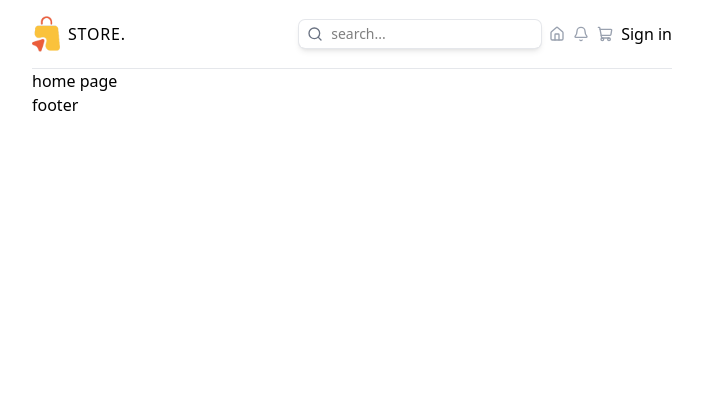
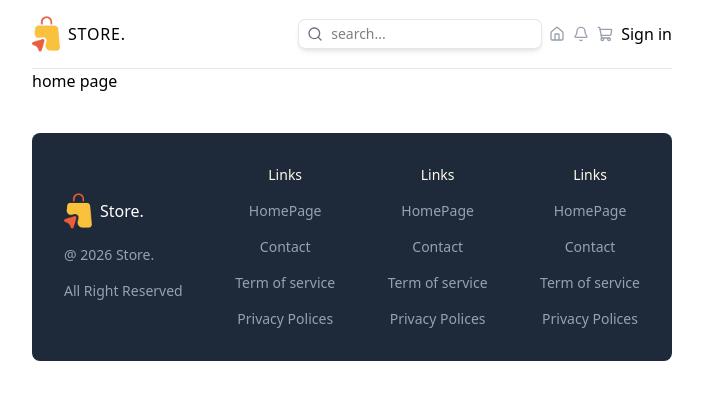
Before and after one commit to ChamlingUttam/client, a Next.js app: page / in a window 1280 px wide. Shown: the top 400 px of the page, without its empty margins (288-991 px from the left). Built offline with nearby package versions, Linux system fonts and the light colour scheme.

Commit message:
implement the footer section

```diff
--- a/app/components/Fotter.tsx
+++ b/app/components/Fotter.tsx
@@ -1,9 +1,44 @@
+import Image from 'next/image'
+import Link from 'next/link'
 import React from 'react'
 
 const Fotter = () => {
   return (
-    <div>
-      footer
+    <div className='flex flex-col items-center md:justify-between gap-8 md:gap-0  md:flex-row bg-gray-800 text-white w-full p-8 mt-10 rounded-lg'>
+      <div className='flex flex-col items-center md:items-start gap-4'>
+        <Link href={"/"} className='flex items-center' >
+        <Image src="/logo.png" width={36} height={36} alt='logo'/>
+        <p className='hidden md:block text-md font-medium text-white'>Store.</p>
+        </Link>
+        <p className='text-gray-400 text-sm '>@ 2026 Store.</p>
+        <p className='text-gray-400 text-sm '>All Right Reserved</p>
+
+      </div>
+
+      <div className='flex flex-col gap-4 text-sm text-gray-400 items-center '>
+        <p className='text-sm text-amber-50'>Links</p>
+        <Link href={"/"}>HomePage</Link>
+        <Link href={"/"}>Contact</Link>
+        <Link href={"/"}>Term of service</Link>
+        <Link href={"/"}>Privacy Polices</Link>
+      </div>
+
+       <div className='flex flex-col  gap-4 text-sm text-gray-400 items-center '>
+        <p className='text-sm text-amber-50'>Links</p>
+        <Link href={"/"}>HomePage</Link>
+        <Link href={"/"}>Contact</Link>
+        <Link href={"/"}>Term of service</Link>
+        <Link href={"/"}>Privacy Polices</Link>
+      </div>
+
+       <div className='flex flex-col  gap-4 text-sm text-gray-400 items-center '>
+        <p className='text-sm text-amber-50'>Links</p>
+        <Link href={"/"}>HomePage</Link>
+        <Link href={"/"}>Contact</Link>
+        <Link href={"/"}>Term of service</Link>
+        <Link href={"/"}>Privacy Polices</Link>
+      </div>
+
     </div>
   )
 }
--- a/app/components/Navbar.tsx
+++ b/app/components/Navbar.tsx
@@ -2,13 +2,14 @@ import Link from 'next/link'
 import React from 'react'
 import SearchBar from './SearchBar'
 import { Bell, Home, ShoppingCart } from 'lucide-react'
+import Image from 'next/image'
 
 const Navbar = () => {
   return (
     <nav className='w-full flex justify-between items-center border-b border-gray-200 pb-4'>
         {/*left */}
         <Link href={"/"} className='flex items-center'>
-        <img src="/logo.png" alt="logo" width={36} height={36} className='w-6 h-6 md:w-9 md:h-9' />
+        <Image src="/logo.png" alt="logo" width={36} height={36} className='w-6 h-6 md:w-9 md:h-9' />
         <p className='text-md font-medium tracking-wider md:block hidden'>STORE.</p>
         </Link>
 
```
